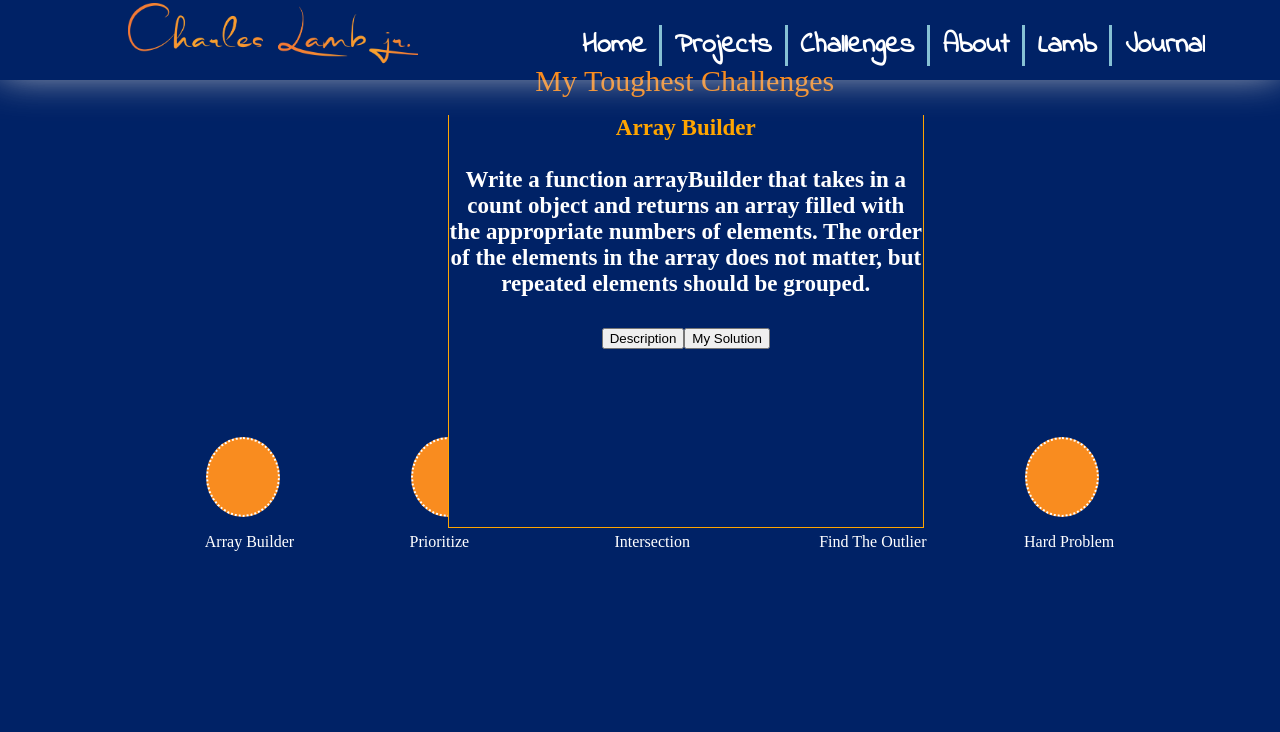
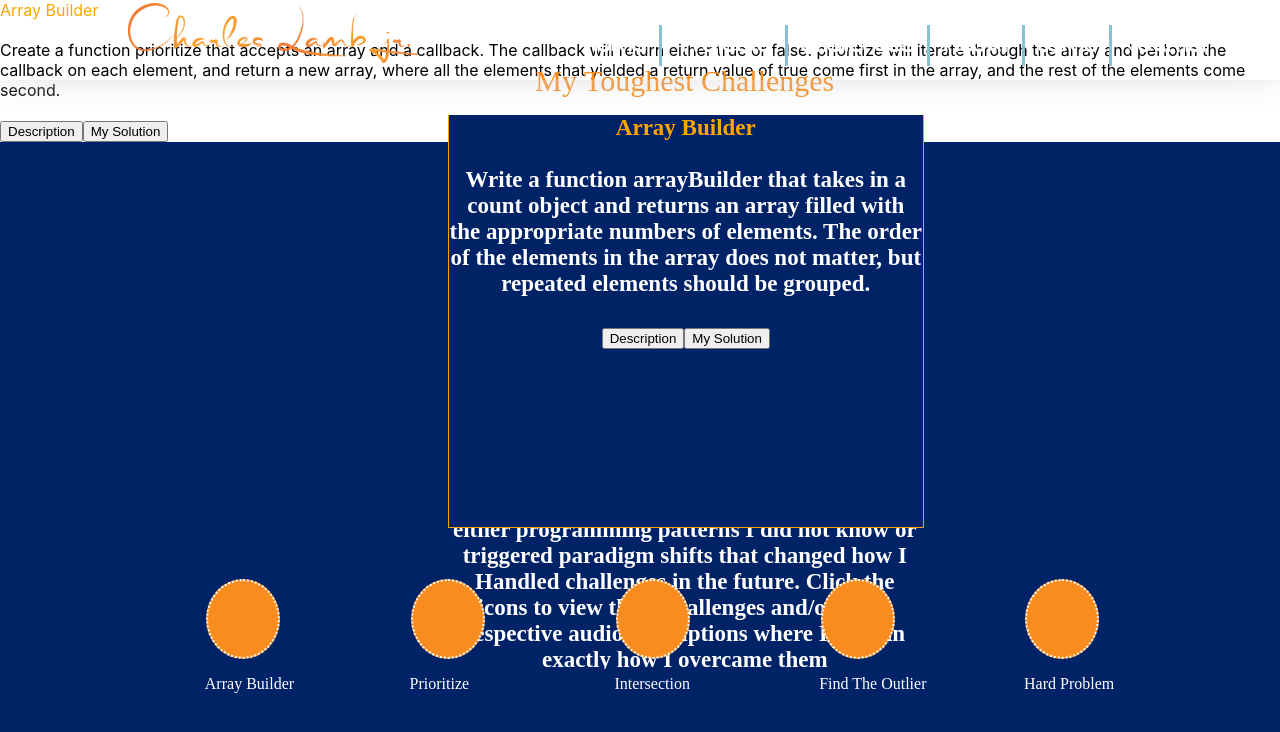
Before and after one commit to cyberstizz/charleslambjr, a React (Create React App) app: page /challenges in a window 1280 px wide. Shown: the top 732 px of the page. Built offline with nearby package versions, Linux system fonts and the light colour scheme; a web font is replaced by a local one.

Commit message:
added a carbon copy div of the array builder but this one is for prioritize, i have not yet added the css to correspond with it

```diff
--- a/src/components/Challenges.js
+++ b/src/components/Challenges.js
@@ -40,6 +40,17 @@ return (
     }}></div>
 
 
+
+<div id="prioritizeDescrition" ><span style={{color: 'orange'}}>Array Builder </span><br/> <br/>{PrioritizePopup}
+                 <br/><br/>
+                     <div id="prioritizeButtons">
+                       <button id='prioritizeAudio'>Description</button>
+                       <button id='prioritizeCode' onClick={() => {
+        let description = document.getElementById('arrayBuilder');
+        description.style.visibility === 'hidden' ?  description.style.visibility = 'visible' : description.style.visibility = 'hidden';
+    }}> My Solution</button>
+                     </div>
+                 </div>
 
 
 
```
